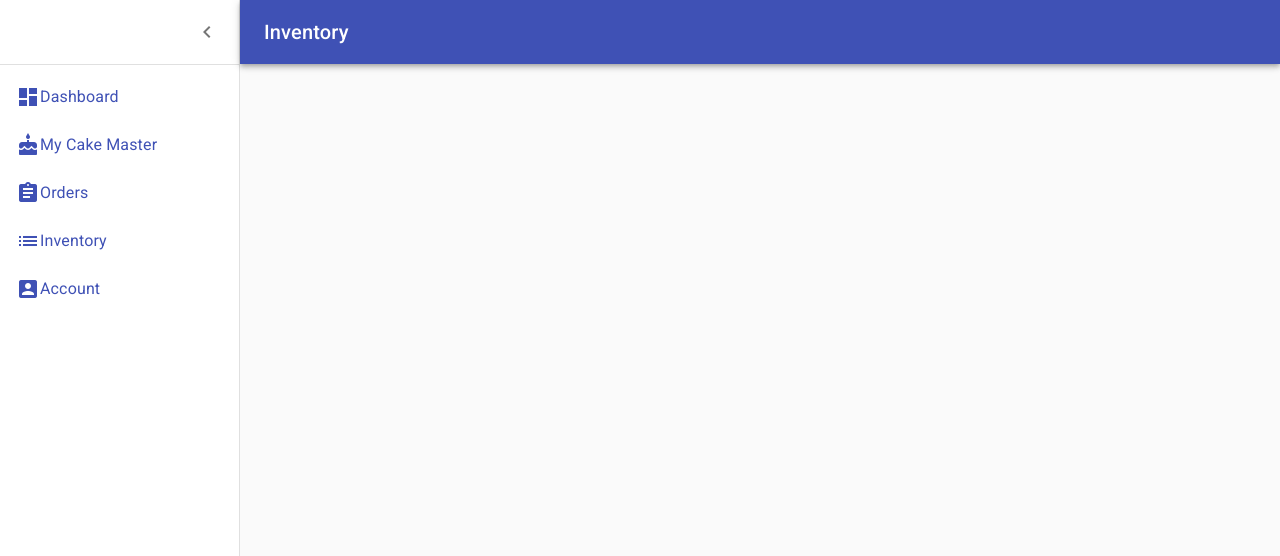
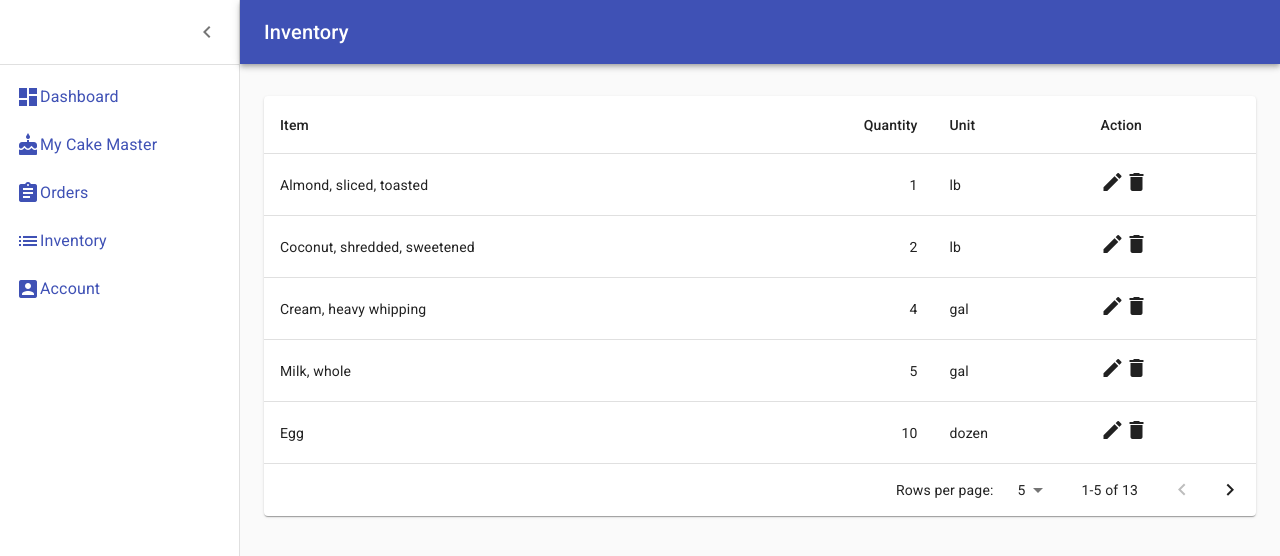
Before and after one commit to zhouyiartemiswang/the_pantry, a React (Create React App) app: page /owner/inventory in a window 1280 px wide. Shown: the top 556 px of the page. Built offline with nearby package versions, Linux system fonts and the light colour scheme.

Commit message:
added inventory table

```diff
--- a/src/components/Inventory/index.js
+++ b/src/components/Inventory/index.js
@@ -1,10 +1,213 @@
-import React from 'react';
+import React, { useState } from 'react';
+import PropTypes from 'prop-types';
+import { Table, TableBody, TableCell, TableContainer, TableHead, TablePagination, TableRow, TableSortLabel, Paper, makeStyles } from '@material-ui/core';
 import './style.css';
 
-export default function Inventory() {
+function createData(item, quantity, unit) {
+    return { item, quantity, unit };
+}
+
+const rows = [
+    createData("Milk, whole", 5, "gal"),
+    createData("Egg", 10, "dozen"),
+    createData("Butter, unsalted", 10, "lb"),
+    createData("Flour, cake", 50, "lb"),
+    createData("Flour, all-purpose", 73, "lb"),
+    createData("Sugar, granulated", 24, "lb"),
+    createData("Sugar, powered", 10, "lb"),
+    createData("Cream, heavy whipping", 4, "gal"),
+    createData("Vanilla bean, pod", 50, "each"),
+    createData("Chocolate, dark", 14, "lb"),
+    createData("Almond, sliced, toasted", 1, "lb"),
+    createData("Chocolate, milk", 10, "lb"),
+    createData("Coconut, shredded, sweetened", 2, "lb"),
+];
+
+function descendingComparator(a, b, orderBy) {
+    if (b[orderBy] < a[orderBy]) {
+        return -1;
+    }
+    if (b[orderBy] > a[orderBy]) {
+        return 1;
+    }
+    return 0;
+}
+
+function getComparator(order, orderBy) {
+    return order === 'desc'
+        ? (a, b) => descendingComparator(a, b, orderBy)
+        : (a, b) => -descendingComparator(a, b, orderBy);
+}
+
+function stableSort(array, comparator) {
+    const stabilizedThis = array.map((el, index) => [el, index]);
+    stabilizedThis.sort((a, b) => {
+        const order = comparator(a[0], b[0]);
+        if (order !== 0) return order;
+        return a[1] - b[1];
+    });
+    return stabilizedThis.map((el) => el[0]);
+}
+
+const headCells = [
+    { id: 'item', label: 'Item' },
+    { id: 'quantity', label: 'Quantity' },
+    { id: 'unit', label: 'Unit' },
+    { id: 'action', label: 'Action' },
+];
+
+function EnhancedTableHead(props) {
+    const { classes, order, orderBy, onRequestSort } = props;
+    const createSortHandler = (property) => (event) => {
+        onRequestSort(event, property);
+    };
+
     return (
-        <div>
+        <TableHead>
+            <TableRow>
+                {headCells.map((headCell, index) => (
+                    headCell.id === "item" ?
+                        (<TableCell
+                            key={headCell.id}
+                            align="left"
+                            sortDirection={orderBy === headCell.id ? order : false}
+                        >
+                            <TableSortLabel
+                                active={orderBy === headCell.id}
+                                direction={orderBy === headCell.id ? order : 'asc'}
+                                onClick={createSortHandler(headCell.id)}
+                            >
+                                {headCell.label}
+                                {orderBy === headCell.id ? (
+                                    <span className={classes.visuallyHidden}>
+                                        {order === 'desc' ? 'sorted descending' : 'sorted ascending'}
+                                    </span>
+                                ) : null}
+                            </TableSortLabel>
+                        </TableCell>)
+                        :
+                        (<TableCell
+                            align={headCell.id === "quantity" ? "right" : "left"}>
+                            {headCell.label}
+                        </TableCell>)
+                ))}
+            </TableRow>
+        </TableHead>
+    );
+}
 
+EnhancedTableHead.propTypes = {
+    classes: PropTypes.object.isRequired,
+    onRequestSort: PropTypes.func.isRequired,
+    order: PropTypes.oneOf(['asc', 'desc']).isRequired,
+    orderBy: PropTypes.string.isRequired,
+};
+
+const useStyles = makeStyles((theme) => ({
+    root: {
+        width: '100%',
+    },
+    paper: {
+        width: '100%',
+        marginBottom: theme.spacing(2),
+    },
+    // table: {
+    //     minWidth: 750,
+    // },
+    visuallyHidden: {
+        border: 0,
+        clip: 'rect(0 0 0 0)',
+        height: 1,
+        margin: -1,
+        overflow: 'hidden',
+        padding: 0,
+        position: 'absolute',
+        top: 20,
+        width: 1,
+    },
+}));
+
+export default function EnhancedTable() {
+    const classes = useStyles();
+    const [order, setOrder] = useState('asc');
+    const [orderBy, setOrderBy] = useState('quantity');
+    const [page, setPage] = useState(0);
+    const [rowsPerPage, setRowsPerPage] = useState(5);
+
+    const handleRequestSort = (event, property) => {
+        const isAsc = orderBy === property && order === 'asc';
+        setOrder(isAsc ? 'desc' : 'asc');
+        setOrderBy(property);
+    };
+
+    const handleChangePage = (event, newPage) => {
+        setPage(newPage);
+    };
+
+    const handleChangeRowsPerPage = (event) => {
+        setRowsPerPage(parseInt(event.target.value, 10));
+        setPage(0);
+    };
+
+    const emptyRows = rowsPerPage - Math.min(rowsPerPage, rows.length - page * rowsPerPage);
+
+    return (
+        <div className={classes.root}>
+            <Paper className={classes.paper}>
+                <TableContainer>
+                    <Table
+                        className={classes.table}
+                        aria-labelledby="tableTitle"
+                        size="medium"
+                        aria-label="enhanced table"
+                    >
+                        <EnhancedTableHead
+                            classes={classes}
+                            order={order}
+                            orderBy={orderBy}
+                            onRequestSort={handleRequestSort}
+                        />
+                        <TableBody>
+                            {stableSort(rows, getComparator(order, orderBy))
+                                .slice(page * rowsPerPage, page * rowsPerPage + rowsPerPage)
+                                .map((row, index) => {
+                                    const labelId = `enhanced-table-checkbox-${index}`;
+                                    return (
+                                        <TableRow
+                                            hover
+                                            tabIndex={-1}
+                                            key={row.item}
+                                        >
+                                            <TableCell component="th" id={labelId} scope="row">
+                                                {row.item}
+                                            </TableCell>
+                                            <TableCell align="right">{row.quantity}</TableCell>
+                                            <TableCell align="left">{row.unit}</TableCell>
+                                            <TableCell align="left">
+                                                <span class="material-icons">edit</span>
+                                                <span class="material-icons">delete</span>
+                                            </TableCell>
+                                        </TableRow>
+                                    );
+                                })}
+                            {emptyRows > 0 && (
+                                <TableRow style={{ height: 53 * emptyRows }}>
+                                    <TableCell colSpan={6} />
+                                </TableRow>
+                            )}
+                        </TableBody>
+                    </Table>
+                    <TablePagination
+                        rowsPerPageOptions={[5, 10, 25]}
+                        component="div"
+                        count={rows.length}
+                        rowsPerPage={rowsPerPage}
+                        page={page}
+                        onChangePage={handleChangePage}
+                        onChangeRowsPerPage={handleChangeRowsPerPage}
+                    />
+                </TableContainer>
+            </Paper>
         </div>
-    )
+    );
 }
```
